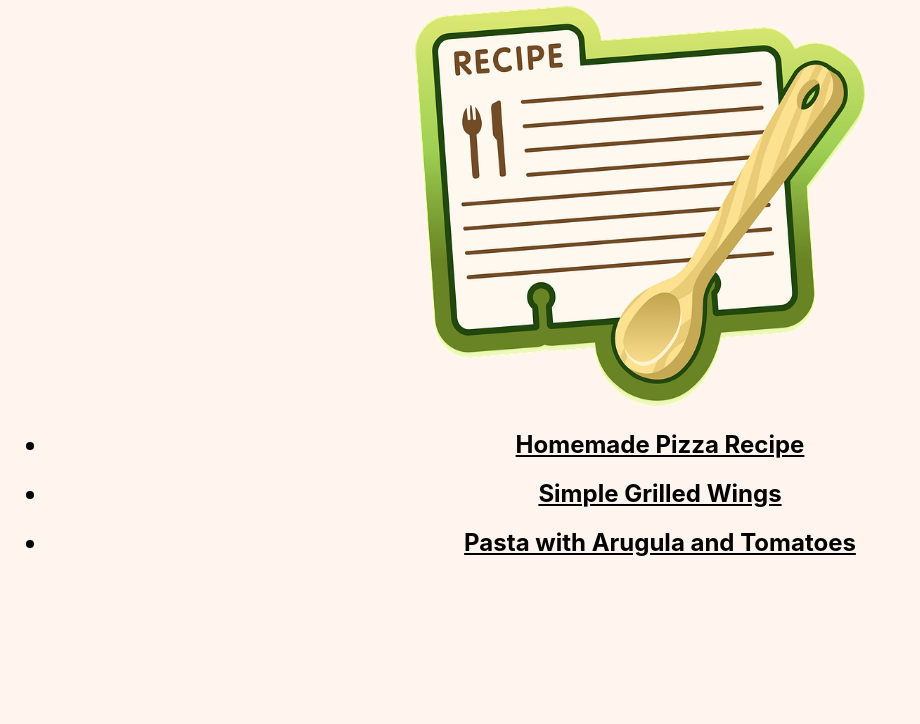
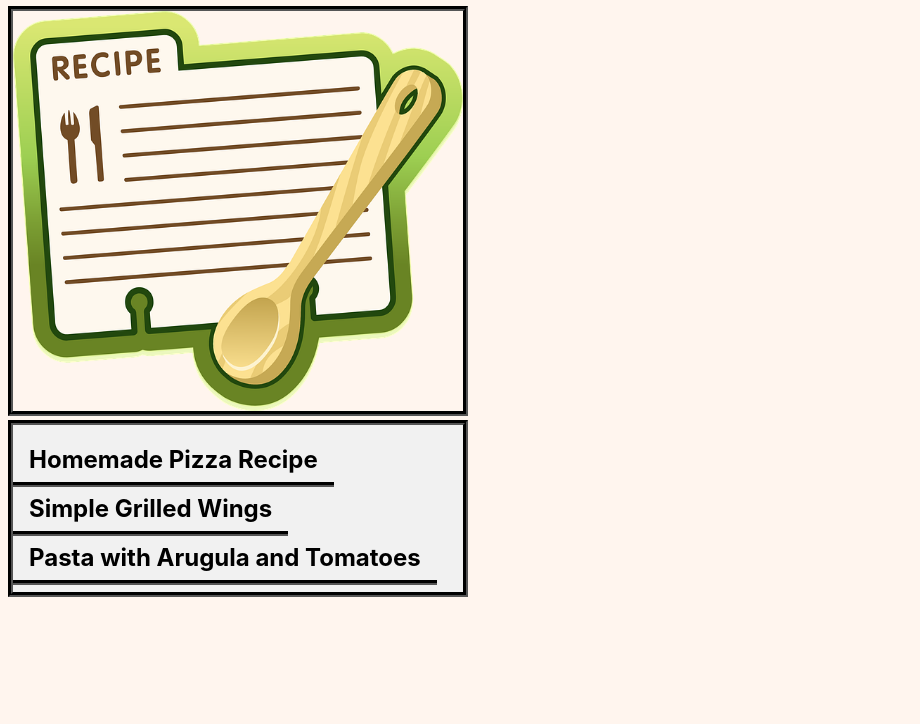
Before and after one commit to nmills45/odin-recipes, a plain HTML site: page index.html in a window 1280 px wide. Shown: the part 76-800 px from the top of the page, without its empty margins (0-920 px from the left). Drawn offline with Linux system fonts and the light colour scheme.

Commit message:
Style change to recipe links on index page.

```diff
--- a/index.html
+++ b/index.html
@@ -10,10 +10,10 @@
 <body>
     <h1>Odin Recipes</h1>
     <img src="./images/recipes.png" alt="Recipe Card">
-    <ul>
+    <div><ul>
     <h2><li><a href="../odin-recipes/recipes/pizza.html" style="color:black">Homemade Pizza Recipe</a></li></h2>
     <h2><li><a href="../odin-recipes/recipes/wings.html" style="color:black">Simple Grilled Wings</a></li></h2>
     <h2><li><a href="../odin-recipes/recipes/pasta.html" style="color:black">Pasta with Arugula and Tomatoes</a></li></h2>
-</ul>
+</ul></div>
 </body>
 </html>
--- a/style.css
+++ b/style.css
@@ -1,11 +1,38 @@
 body {
     background-color:seashell;
     font-family:-apple-system, BlinkMacSystemFont, 'Segoe UI', Roboto, Oxygen, Ubuntu, Cantarell, 'Open Sans', 'Helvetica Neue', sans-serif;
-    text-align: center;
     color:black;
+
 }
 
 img {
     height: 400px;
     width:450px;
+    border: thick groove #555;
+
+
 }
+
+div ul {
+    list-style-type: none;
+    margin: 0;
+    padding: 0;
+    width: 450px;
+    background-color: #f1f1f1;
+    border: thick groove #555;
+
+  }
+
+  li a {
+    color: black;
+    padding: 8px 16px;
+    text-decoration: none;
+    border-bottom: thick groove #555;
+
+    }
+
+  /* Change the link color on hover */
+  li a:hover {
+    background-color: #555;
+    color: white;
+  }
```
Also changed, not shown: odin-recipes/images/pizza.png (deleted).
